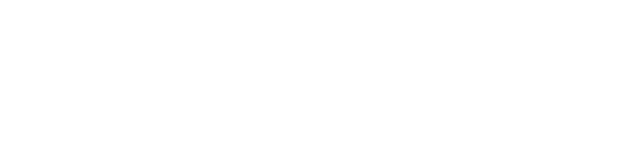
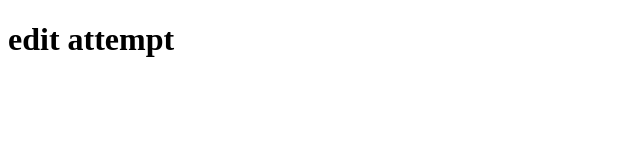
Before and after one commit to unireous/git-one, a plain HTML site: page index.html in a window 1280 px wide. Shown: the whole page, without its empty margins (0-640 px from the left). Drawn offline with Linux system fonts and the light colour scheme.

Commit message:
added h1

```diff
--- a/index.html
+++ b/index.html
@@ -4,5 +4,6 @@
         <title>My Second commit</title>
     </head>
     <body>
+        <h1>edit attempt</h1>
     </body>
 </html>
```
